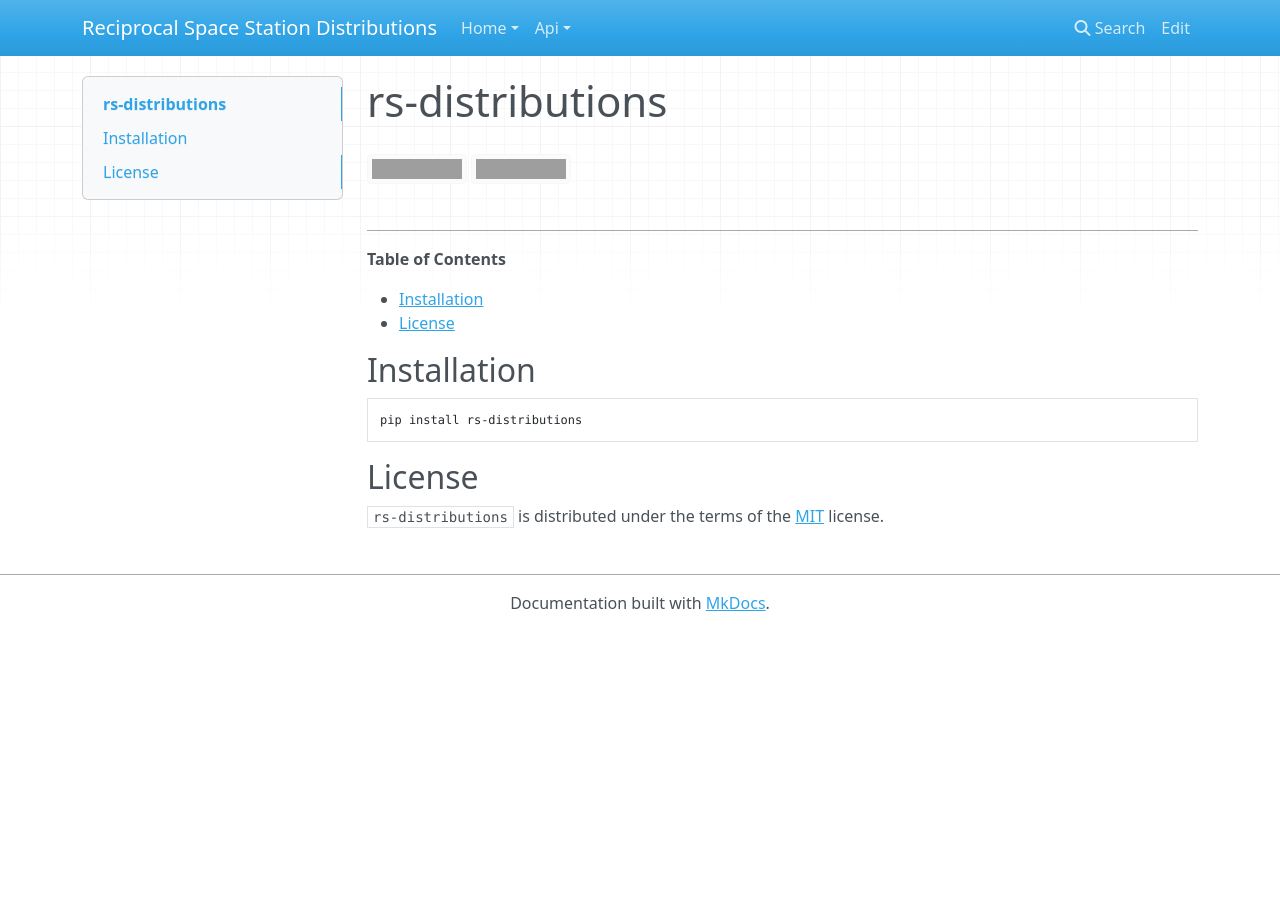
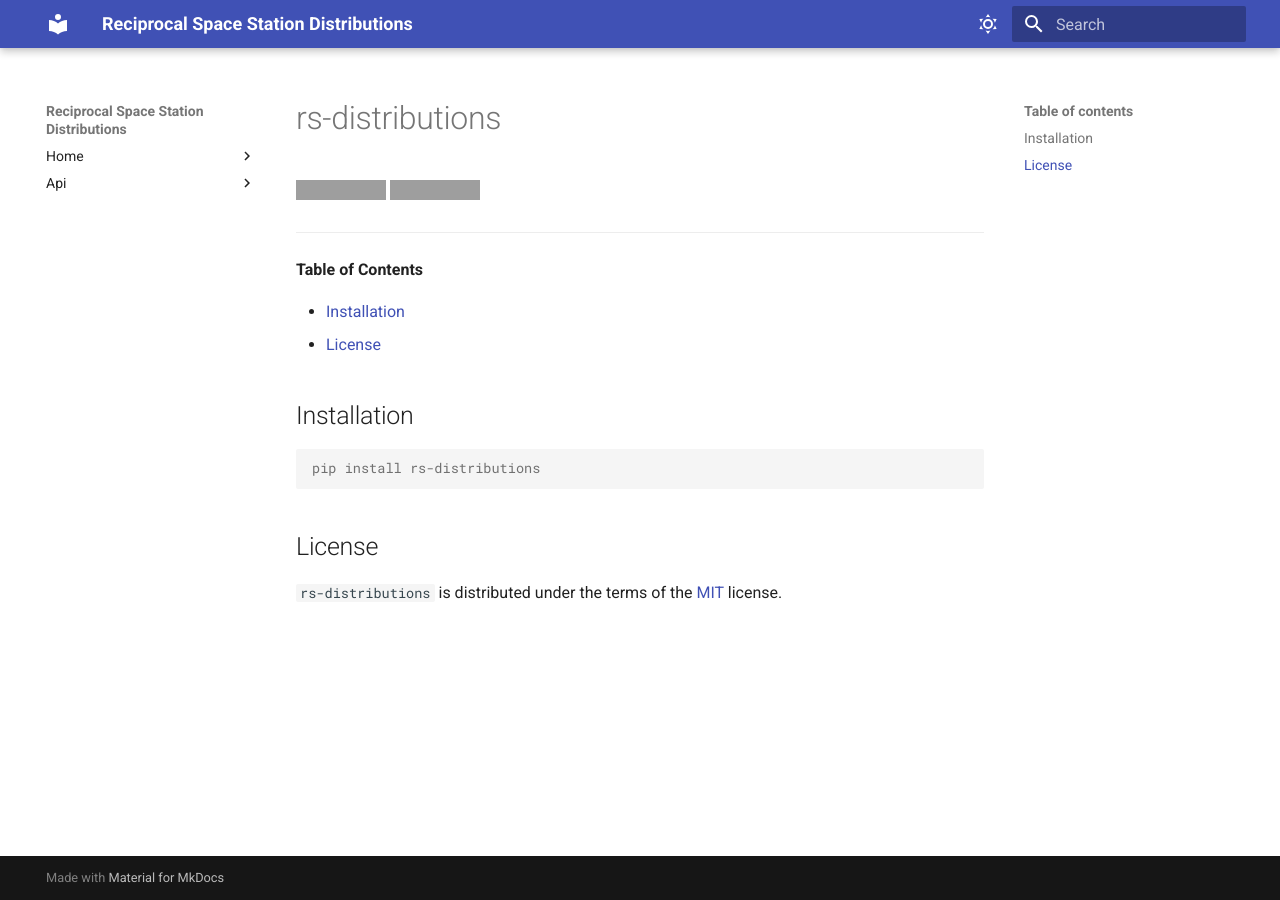
Before and after one commit to rs-station/distributions, an MkDocs documentation site: the page built from docs/index.md, in a window 1280 px wide. Built offline with MkDocs 1.6.1 and Material for MkDocs 9.7.7, drawn with Linux system fonts in a browser that asks for light colours; nearby versions of some CDN libraries; grey boxes are pictures that could not be loaded.

Commit message:
use material theme

```diff
--- a/mkdocs.yml
+++ b/mkdocs.yml
@@ -4,6 +4,25 @@
 
 docs_dir: docs
 site_dir: site
+
+theme:
+  name: material
+  language: en
+  palette:
+    - media: "(prefers-color-scheme: dark)"
+      scheme: slate
+      primary: indigo
+      accent: indigo
+      toggle:
+        icon: material/weather-night
+        name: Switch to light mode
+    - media: "(prefers-color-scheme: light)"
+      scheme: default
+      primary: indigo
+      accent: indigo
+      toggle:
+        icon: material/weather-sunny
+        name: Switch to dark mode
 
 plugins:
   - autorefs
```
